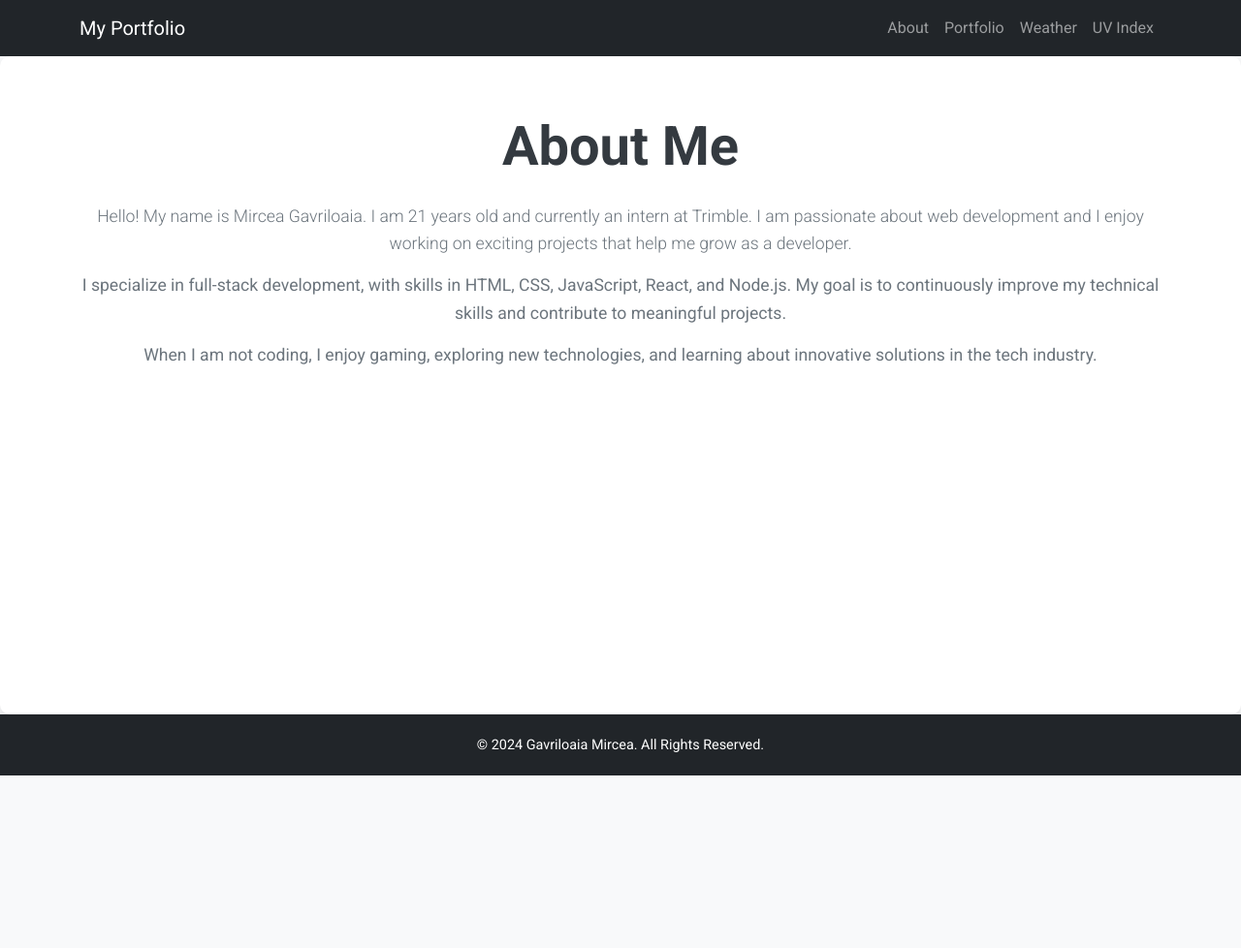
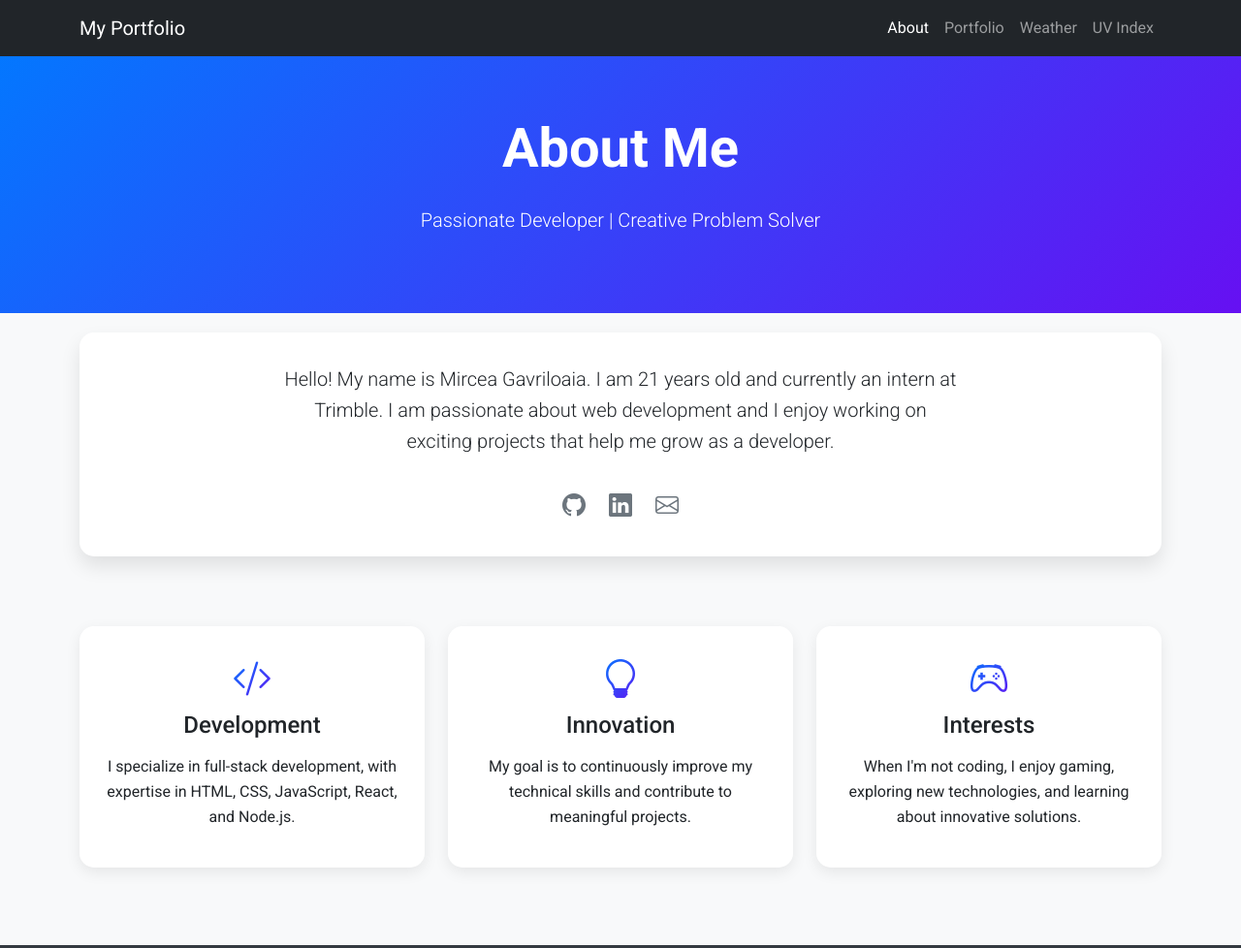
Before and after one commit to GavriloaiaMircea/DawPortofolio, a plain HTML site: page about.html in a window 1280 px wide. Shown: the top 978 px of the page at 97% size. Before the commit the page ends 800 px from the top, so only its background shows below. Drawn offline with nearby package versions, Linux system fonts and the light colour scheme.

Commit message:
Portfolio page

```diff
--- /dev/null
+++ b/about.css
@@ -0,0 +1,78 @@
+body {
+  font-family: "Roboto", sans-serif;
+  line-height: 1.6;
+  background-color: #f8f9fa;
+  min-height: 100vh;
+  display: flex;
+  flex-direction: column;
+}
+
+.about-hero {
+  background: linear-gradient(135deg, #007bff, #6610f2);
+  color: white;
+  padding: 120px 0 80px;
+  text-align: center;
+}
+
+.about-content {
+  flex: 1;
+  padding: 80px 0;
+}
+
+.profile-section {
+  background: white;
+  border-radius: 15px;
+  box-shadow: 0 10px 20px rgba(0, 0, 0, 0.1);
+  padding: 2rem;
+  margin-top: -60px;
+  position: relative;
+  transition: transform 0.3s ease;
+}
+
+.profile-section:hover {
+  transform: translateY(-5px);
+}
+
+.skill-card {
+  background: white;
+  border-radius: 15px;
+  box-shadow: 0 5px 15px rgba(0, 0, 0, 0.08);
+  padding: 1.5rem;
+  height: 100%;
+  transition: transform 0.3s ease;
+}
+
+.skill-card:hover {
+  transform: translateY(-5px);
+}
+
+.skill-icon {
+  font-size: 2.5rem;
+  margin-bottom: 1rem;
+  background: linear-gradient(135deg, #007bff, #6610f2);
+  -webkit-background-clip: text;
+  -webkit-text-fill-color: transparent;
+}
+
+.social-links {
+  margin-top: 2rem;
+}
+
+.social-links a {
+  color: #6c757d;
+  font-size: 1.5rem;
+  margin: 0 10px;
+  transition: all 0.3s ease;
+}
+
+.social-links a:hover {
+  color: #007bff;
+  transform: translateY(-3px);
+}
+
+footer {
+  background-color: #343a40;
+  color: #f8f9fa;
+  padding: 20px 0;
+  margin-top: auto;
+}
--- a/about.html
+++ b/about.html
@@ -9,17 +9,24 @@
       href="https://cdn.jsdelivr.net/npm/bootstrap@5.3.0/dist/css/bootstrap.min.css"
       rel="stylesheet"
     />
+    <!-- Bootstrap Icons -->
+    <link
+      rel="stylesheet"
+      href="https://cdn.jsdelivr.net/npm/bootstrap-icons@1.7.2/font/bootstrap-icons.css"
+    />
     <!-- Google Fonts -->
     <link
       href="https://fonts.googleapis.com/css2?family=Roboto:wght@300;400;500;700&display=swap"
       rel="stylesheet"
     />
-    <!-- Custom CSS -->
-    <link rel="stylesheet" href="styles-about.css" />
+    <!-- AOS CSS -->
+    <link href="https://unpkg.com/aos@2.3.1/dist/aos.css" rel="stylesheet" />
+
+    <link rel="stylesheet" href="about.css" />
   </head>
   <body>
     <!-- Navbar -->
-    <nav class="navbar navbar-expand-lg navbar-dark bg-dark">
+    <nav class="navbar navbar-expand-lg navbar-dark bg-dark fixed-top">
       <div class="container">
         <a class="navbar-brand" href="index.html">My Portfolio</a>
         <button
@@ -27,16 +34,13 @@
           type="button"
           data-bs-toggle="collapse"
           data-bs-target="#navbarNav"
-          aria-controls="navbarNav"
-          aria-expanded="false"
-          aria-label="Toggle navigation"
         >
           <span class="navbar-toggler-icon"></span>
         </button>
         <div class="collapse navbar-collapse" id="navbarNav">
           <ul class="navbar-nav ms-auto">
             <li class="nav-item">
-              <a class="nav-link" href="about.html">About</a>
+              <a class="nav-link active" href="about.html">About</a>
             </li>
             <li class="nav-item">
               <a class="nav-link" href="portfolio.html">Portfolio</a>
@@ -52,29 +56,83 @@
       </div>
     </nav>
 
-    <!-- About Me Section -->
-    <section class="about-section">
-      <div class="container text-center">
-        <h1 class="display-4 mb-4">About Me</h1>
-        <p class="lead">
-          Hello! My name is Mircea Gavriloaia. I am 21 years old and currently
-          an intern at Trimble. I am passionate about web development and I
-          enjoy working on exciting projects that help me grow as a developer.
-        </p>
-        <p>
-          I specialize in full-stack development, with skills in HTML, CSS,
-          JavaScript, React, and Node.js. My goal is to continuously improve my
-          technical skills and contribute to meaningful projects.
-        </p>
-        <p>
-          When I am not coding, I enjoy gaming, exploring new technologies, and
-          learning about innovative solutions in the tech industry.
+    <!-- Hero Section -->
+    <section class="about-hero">
+      <div class="container">
+        <h1 class="display-4 fw-bold mb-4" data-aos="fade-down">About Me</h1>
+        <p class="lead mb-0" data-aos="fade-up">
+          Passionate Developer | Creative Problem Solver
         </p>
       </div>
     </section>
 
+    <!-- Profile Section -->
+    <section class="about-content">
+      <div class="container">
+        <div class="profile-section" data-aos="fade-up">
+          <div class="row">
+            <div class="col-lg-8 mx-auto text-center">
+              <p class="lead mb-4">
+                Hello! My name is Mircea Gavriloaia. I am 21 years old and
+                currently an intern at Trimble. I am passionate about web
+                development and I enjoy working on exciting projects that help
+                me grow as a developer.
+              </p>
+              <div class="social-links">
+                <a href="https://github.com/GavriloaiaMircea" target="_blank"
+                  ><i class="bi bi-github"></i
+                ></a>
+                <a
+                  href="https://www.linkedin.com/in/mircea-gavriloaia-396365278/"
+                  target="_blank"
+                  ><i class="bi bi-linkedin"></i
+                ></a>
+                <a href="mailto:rowan.mtg@yahoo.com"
+                  ><i class="bi bi-envelope"></i
+                ></a>
+              </div>
+            </div>
+          </div>
+        </div>
+
+        <!-- Skills Section -->
+        <div class="row g-4 mt-5">
+          <div class="col-md-4" data-aos="fade-up">
+            <div class="skill-card text-center">
+              <i class="bi bi-code-slash skill-icon"></i>
+              <h3 class="h4 mb-3">Development</h3>
+              <p>
+                I specialize in full-stack development, with expertise in HTML,
+                CSS, JavaScript, React, and Node.js.
+              </p>
+            </div>
+          </div>
+          <div class="col-md-4" data-aos="fade-up" data-aos-delay="100">
+            <div class="skill-card text-center">
+              <i class="bi bi-lightbulb skill-icon"></i>
+              <h3 class="h4 mb-3">Innovation</h3>
+              <p>
+                My goal is to continuously improve my technical skills and
+                contribute to meaningful projects.
+              </p>
+            </div>
+          </div>
+          <div class="col-md-4" data-aos="fade-up" data-aos-delay="200">
+            <div class="skill-card text-center">
+              <i class="bi bi-controller skill-icon"></i>
+              <h3 class="h4 mb-3">Interests</h3>
+              <p>
+                When I'm not coding, I enjoy gaming, exploring new technologies,
+                and learning about innovative solutions.
+              </p>
+            </div>
+          </div>
+        </div>
+      </div>
+    </section>
+
     <!-- Footer -->
-    <footer class="bg-dark text-white text-center">
+    <footer class="text-center">
       <div class="container">
         <p class="mb-0">&copy; 2024 Gavriloaia Mircea. All Rights Reserved.</p>
       </div>
@@ -82,5 +140,8 @@
 
     <!-- Bootstrap JS -->
     <script src="https://cdn.jsdelivr.net/npm/bootstrap@5.3.0/dist/js/bootstrap.bundle.min.js"></script>
+    <!-- AOS JS -->
+    <script src="https://unpkg.com/aos@2.3.1/dist/aos.js"></script>
+    <script src="about.js"></script>
   </body>
 </html>
--- /dev/null
+++ b/about.js
@@ -0,0 +1,16 @@
+AOS.init({
+  duration: 1000,
+  once: true,
+});
+
+// Navbar scroll effect
+window.addEventListener("scroll", () => {
+  const navbar = document.querySelector(".navbar");
+  if (window.scrollY > 50) {
+    navbar.style.background = "rgba(33, 37, 41, 0.95)";
+    navbar.style.backdropFilter = "blur(10px)";
+  } else {
+    navbar.style.background = "#343a40";
+    navbar.style.backdropFilter = "none";
+  }
+});
--- /dev/null
+++ b/portfolio.css
@@ -0,0 +1,126 @@
+body {
+  font-family: "Roboto", sans-serif;
+  line-height: 1.6;
+  background-color: #f8f9fa;
+  min-height: 100vh;
+  display: flex;
+  flex-direction: column;
+}
+
+.portfolio-section {
+  flex: 1;
+  padding: 80px 0;
+}
+
+.section-title {
+  background: linear-gradient(135deg, #007bff, #6610f2);
+  -webkit-background-clip: text;
+  -webkit-text-fill-color: transparent;
+  margin-bottom: 2rem;
+}
+
+.project-card {
+  height: 100%;
+  background: #ffffff;
+  border-radius: 15px;
+  overflow: hidden;
+  box-shadow: 0 10px 20px rgba(0, 0, 0, 0.1);
+  transition: all 0.3s ease;
+  border: none;
+  position: relative;
+}
+
+.project-card:hover {
+  transform: translateY(-10px);
+  box-shadow: 0 15px 30px rgba(0, 0, 0, 0.2);
+}
+
+.project-image {
+  width: 100%;
+  height: 200px;
+  background-size: cover;
+  background-position: center;
+  position: relative;
+  overflow: hidden;
+}
+
+.project-image::before {
+  content: "";
+  position: absolute;
+  top: 0;
+  left: 0;
+  right: 0;
+  bottom: 0;
+  background: linear-gradient(
+    135deg,
+    rgba(0, 123, 255, 0.9),
+    rgba(102, 16, 242, 0.9)
+  );
+  opacity: 0.8;
+}
+
+.project-icon {
+  position: absolute;
+  top: 50%;
+  left: 50%;
+  transform: translate(-50%, -50%);
+  color: white;
+  font-size: 3rem;
+}
+
+.project-content {
+  padding: 1.5rem;
+}
+
+.project-title {
+  color: #2d2d2d;
+  font-weight: 600;
+  font-size: 1.25rem;
+  margin-bottom: 1rem;
+}
+
+.project-description {
+  color: #666;
+  margin-bottom: 1.5rem;
+  flex-grow: 1;
+}
+
+.project-links {
+  display: flex;
+  gap: 1rem;
+  justify-content: flex-start;
+}
+
+.project-links .btn {
+  padding: 0.5rem 1.5rem;
+  border-radius: 50px;
+  font-weight: 500;
+  transition: all 0.3s ease;
+}
+
+.project-links .btn:hover {
+  transform: translateY(-2px);
+}
+
+footer {
+  background-color: #343a40;
+  color: #f8f9fa;
+  padding: 20px 0;
+  margin-top: auto;
+}
+
+.tech-stack {
+  margin: 1rem 0;
+  display: flex;
+  flex-wrap: wrap;
+  gap: 0.5rem;
+}
+
+.tech-badge {
+  background: #f8f9fa;
+  color: #666;
+  padding: 0.25rem 0.75rem;
+  border-radius: 50px;
+  font-size: 0.85rem;
+  font-weight: 500;
+}
--- /dev/null
+++ b/portfolio.js
@@ -0,0 +1,4 @@
+AOS.init({
+  duration: 1000,
+  once: true,
+});
--- a/styles-about.css
+++ /dev/null
@@ -1,39 +0,0 @@
-/* General Styles */
-body {
-  font-family: "Roboto", sans-serif;
-  line-height: 1.6;
-  background-color: #f8f9fa;
-  margin: 0;
-  display: flex;
-  flex-direction: column;
-  min-height: 100vh;
-}
-
-/* About Section */
-.about-section {
-  flex: 1;
-  background-color: #fff;
-  padding: 60px 20px;
-  border-radius: 10px;
-  box-shadow: 0 4px 8px rgba(0, 0, 0, 0.1);
-}
-
-.about-section h1 {
-  font-weight: 700;
-  color: #343a40;
-}
-
-.about-section p {
-  font-size: 1.1rem;
-  color: #6c757d;
-  margin-bottom: 15px;
-}
-
-/* Footer Styles */
-footer {
-  background-color: #343a40;
-  color: #f8f9fa;
-  padding: 20px 0;
-  font-size: 0.9rem;
-  margin-top: auto;
-}
```
Also changed, not shown: portfolio.html (added, +193 -0 lines).
